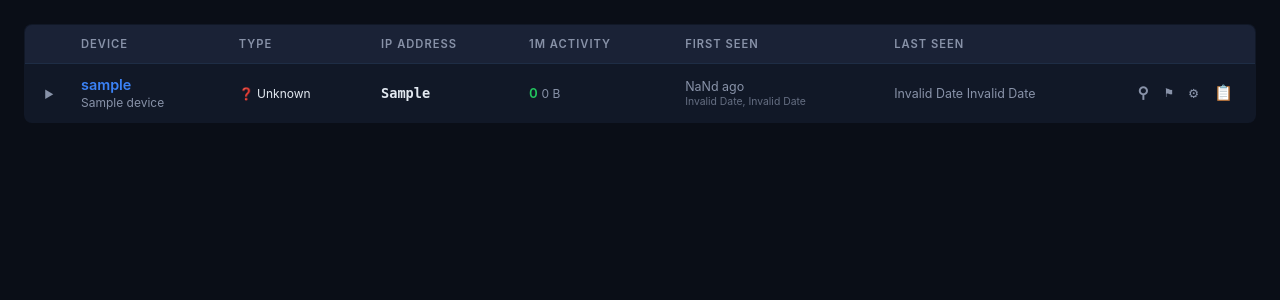
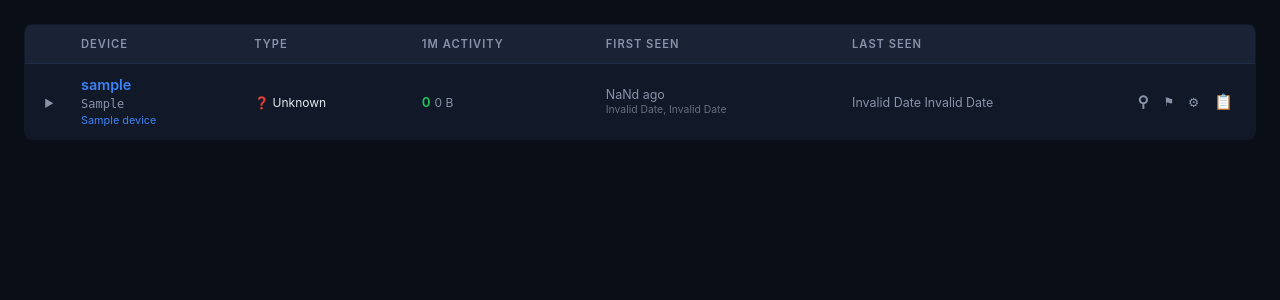
Before and after one commit to fxspeiser/loki-vigilant, a Flask app: page / in a window 1280 px wide. Shown: the part 109-409 px from the top of the page. Run offline with Flask 3, Linux system fonts and the light colour scheme; tables that the repository leaves empty hold one stand-in row (values such as "Sample post"); data that the repository does not hold is empty; some libraries are stand-ins or nearby versions.

Commit message:
UI changes

```diff
--- a/frontend/static/app.js
+++ b/frontend/static/app.js
@@ -733,7 +733,7 @@ function renderDevices() {
 
     const tbody = document.getElementById('devices-body');
     if (devices.length === 0) {
-        tbody.innerHTML = '<tr><td colspan="8" class="empty-state">Click "Scan Network" to discover devices</td></tr>';
+        tbody.innerHTML = '<tr><td colspan="7" class="empty-state">Click "Scan Network" to discover devices</td></tr>';
         return;
     }
 
@@ -745,7 +745,6 @@ function renderDevices() {
     let html = '';
     for (const d of sorted) {
         const displayName = d.nickname || d.hostname || d.ip;
-        const subName = d.nickname ? (d.hostname || d.ip) : '';
         const isScanning = scanningDevices.has(d.mac);
         const isExpanded = expandedMacs.has(d.mac);
         const lastSeen = d.live_last_seen || d.last_seen;
@@ -775,11 +774,11 @@ function renderDevices() {
                         ${newDevice ? '<span class="new-device-badge">new</span>' : ''}
                         ${isScanning ? `<span class="scanning-badge" title="${escapeAttr(scanStageLabel)}">scanning</span>` : ''}
                     </div>
-                    ${subName ? `<span class="device-hostname">${escapeHtml(subName)}</span>` : ''}
+                    <span class="ip-addr">${escapeHtml(d.ip)}</span>
+                    ${d.hostname ? `<span class="device-hostname-ip">${escapeHtml(d.hostname)}</span>` : ''}
                 </div>
             </td>
             <td><span class="device-type type-${typeKey}">${typeLabel}</span></td>
-            <td><span class="ip-addr">${escapeHtml(d.ip)}</span></td>
             <td>
                 <span class="recent-activity">${formatNumber(d.recent_packets || 0)}</span>
                 <span class="recent-bytes">${formatBytes(d.recent_bytes || 0)}</span>
@@ -826,7 +825,7 @@ function renderDevices() {
             const osInfo = d.os || '';
 
             html += `<tr class="detail-row">
-                <td colspan="8">
+                <td colspan="7">
                     <div class="detail-panel">
                         <div class="detail-grid">
                             <div class="detail-stat">
--- a/frontend/static/style.css
+++ b/frontend/static/style.css
@@ -336,6 +336,24 @@ td {
 .ip-addr {
     font-family: 'SF Mono', 'Fira Code', monospace;
     font-weight: 600;
+}
+
+.device-name .ip-addr {
+    display: block;
+    font-size: 0.75rem;
+    font-weight: 500;
+    color: var(--text-dim);
+    margin-top: 2px;
+}
+
+.device-hostname-ip {
+    display: block;
+    font-size: 0.68rem;
+    color: var(--accent);
+    overflow: hidden;
+    text-overflow: ellipsis;
+    white-space: nowrap;
+    max-width: 220px;
 }
 
 .timestamp {
--- a/frontend/templates/index.html
+++ b/frontend/templates/index.html
@@ -56,7 +56,6 @@
                         <th class="th-expand"></th>
                         <th>Device</th>
                         <th>Type</th>
-                        <th>IP Address</th>
                         <th>1m Activity</th>
                         <th>First Seen</th>
                         <th>Last Seen</th>
@@ -64,7 +63,7 @@
                     </tr>
                 </thead>
                 <tbody id="devices-body">
-                    <tr><td colspan="8" class="empty-state">Click "Scan Network" to discover devices</td></tr>
+                    <tr><td colspan="7" class="empty-state">Click "Scan Network" to discover devices</td></tr>
                 </tbody>
             </table>
         </section>
```
